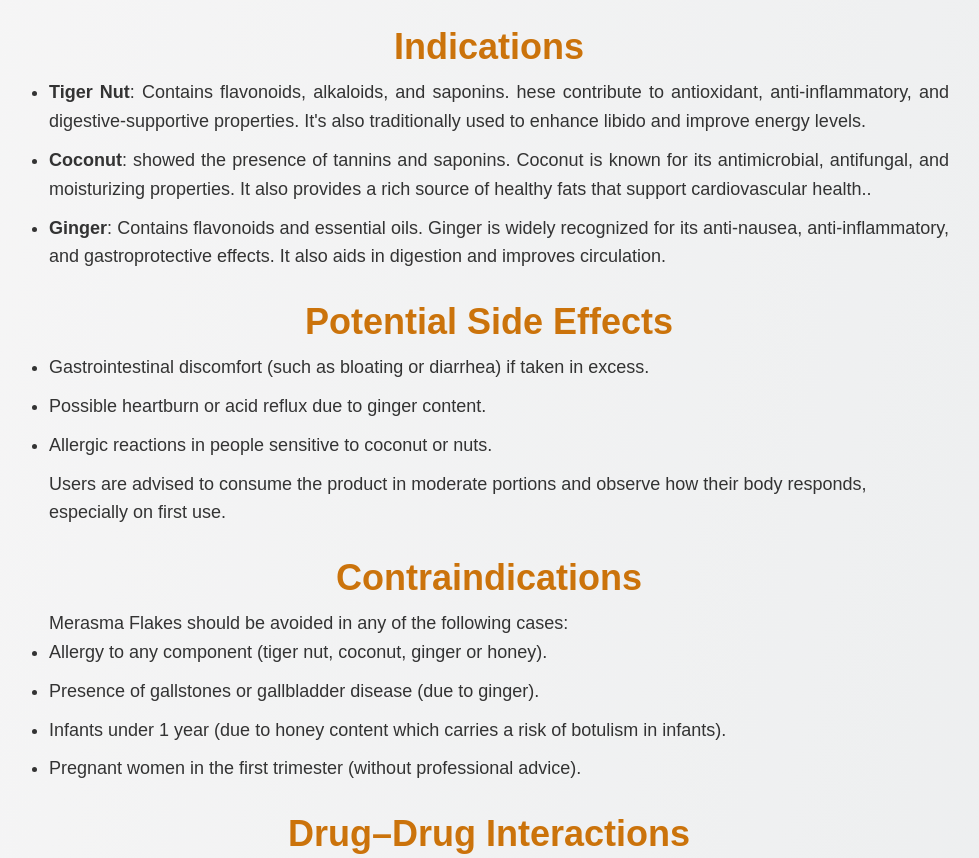
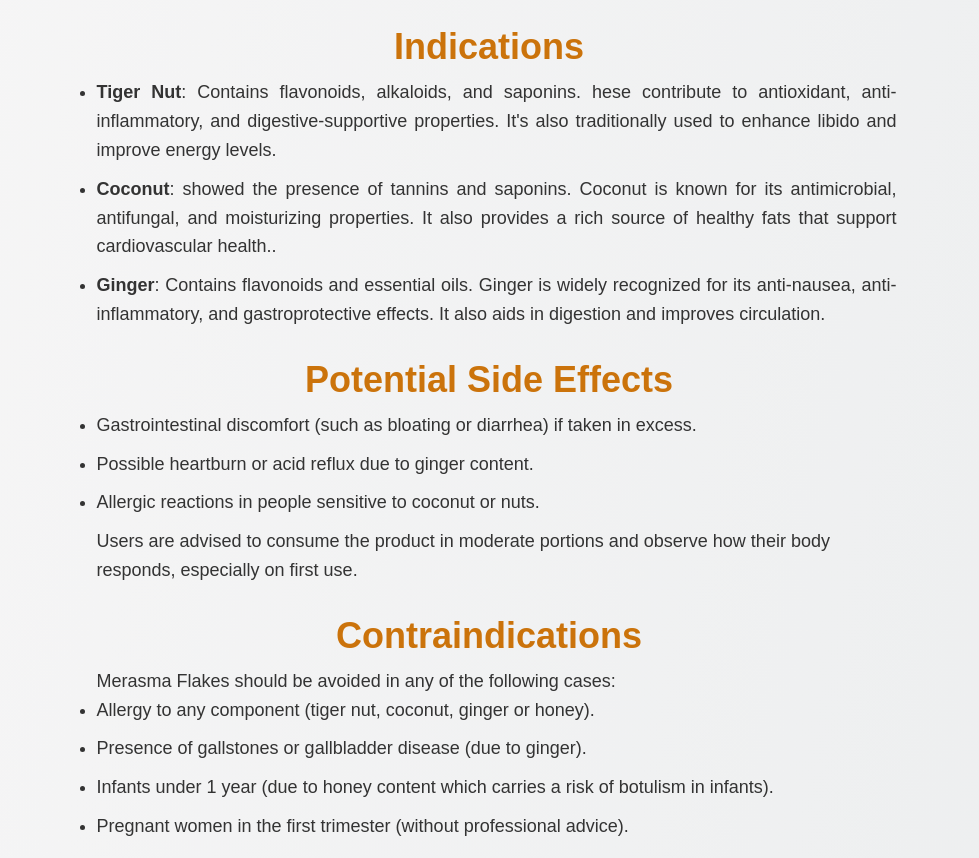
Before and after one commit to Angela21122/Merasma-Flakes, a plain HTML site: page index.html in a window 1280 px wide. Shown: the part 5009-5867 px from the top of the page, without its empty margins (151-1130 px from the left). Drawn offline with Linux system fonts and the light colour scheme.

Commit message:
Update m.css

```diff
--- a/m.css
+++ b/m.css
@@ -184,9 +184,9 @@
 .bullet-section {
   font-size: 18px;
   color: #333;
-  max-width: 900px;
+  max-width: 800px;
   margin: 10px auto 30px;
-  padding-left: 20px;
+  padding-left: 15px;
   line-height: 1.6;
 }
 .bullet-section li {
```
